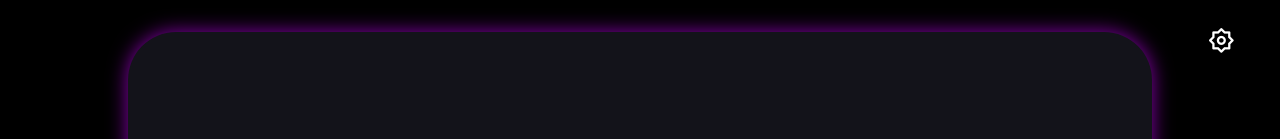
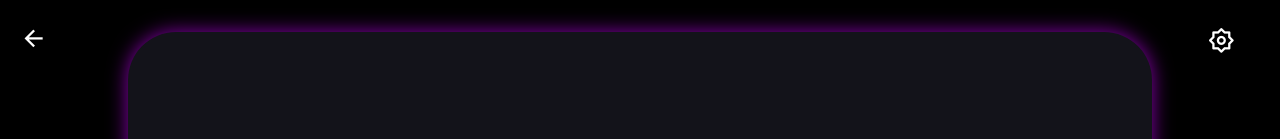
Before and after one commit to Tintaa307/tavross, a React (Vite) app: page /login in a window 1280 px wide. Shown: the top 139 px of the page. Built offline with nearby package versions, Linux system fonts and the light colour scheme; a web font is replaced by a local one.

Commit message:
solve errors

```diff
--- a/src/components/login/Login.jsx
+++ b/src/components/login/Login.jsx
@@ -77,6 +77,11 @@ const Login = () => {
           </form>
         </div>
       </div>
+      <div className="container-back-reg">
+        <Link to={"/register"} className="link">
+          <i className="ri-arrow-left-line"></i>{" "}
+        </Link>
+      </div>
     </div>
   )
 }
--- a/src/components/nav/Nav.jsx
+++ b/src/components/nav/Nav.jsx
@@ -15,6 +15,7 @@ const Nav = ({ hide }) => {
       setNavbar("")
     }
   }
+
   window.addEventListener("scroll", onScroll)
 
   const handleOpen = () => {
--- a/src/components/register/Register.jsx
+++ b/src/components/register/Register.jsx
@@ -139,6 +139,11 @@ const Register = () => {
           </Formik>
         </div>
       </div>
+      <div className="container-back-reg">
+        <Link to={"/"} className="link">
+          <i className="ri-arrow-left-line"></i>{" "}
+        </Link>
+      </div>
     </div>
   )
 }
--- a/src/components/register/register.css
+++ b/src/components/register/register.css
@@ -107,3 +107,15 @@
   .inicia-sesion {
   color: var(--color-main);
 }
+
+.container-register .container-back-reg {
+  position: absolute;
+  top: 25px;
+  left: 20px;
+}
+
+.container-register .container-back-reg i {
+  color: #fff;
+  z-index: 3;
+  font-size: var(--title-size);
+}
```
Also changed, not shown: node/controller/UserController.js (+15 -0 lines).
